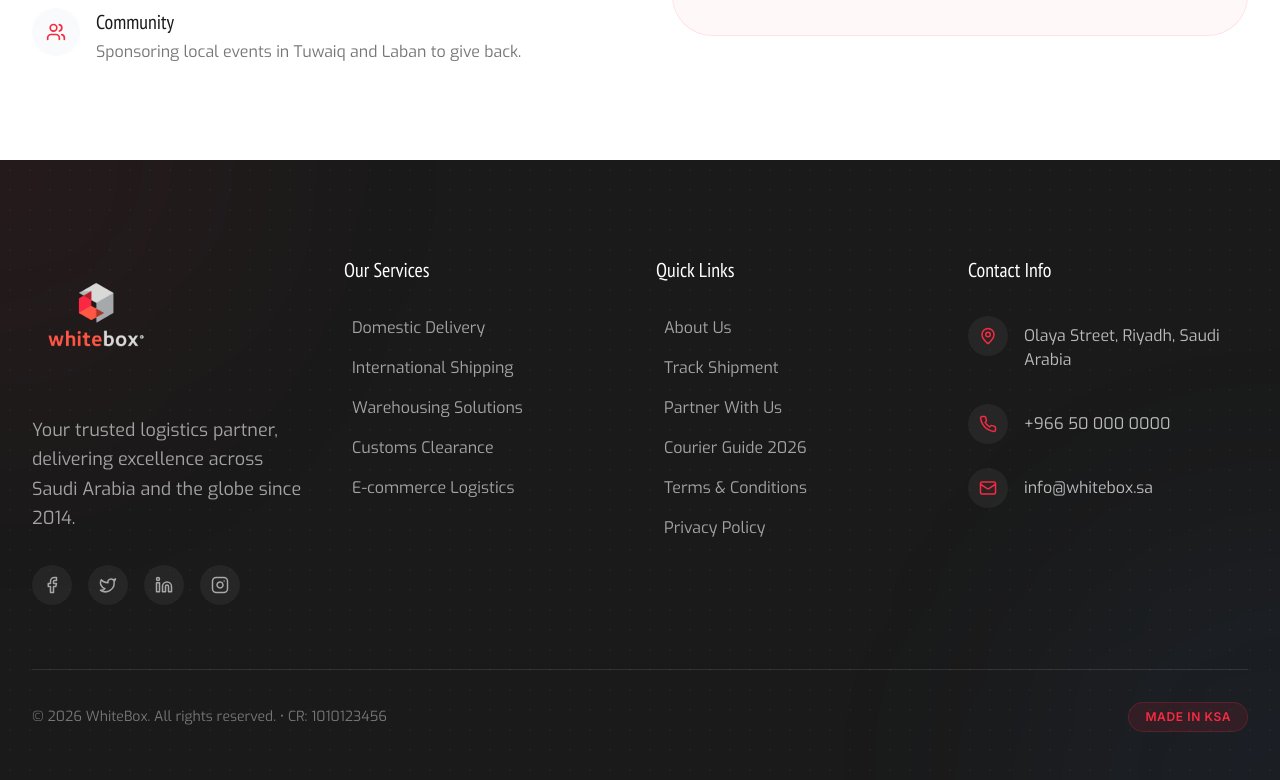
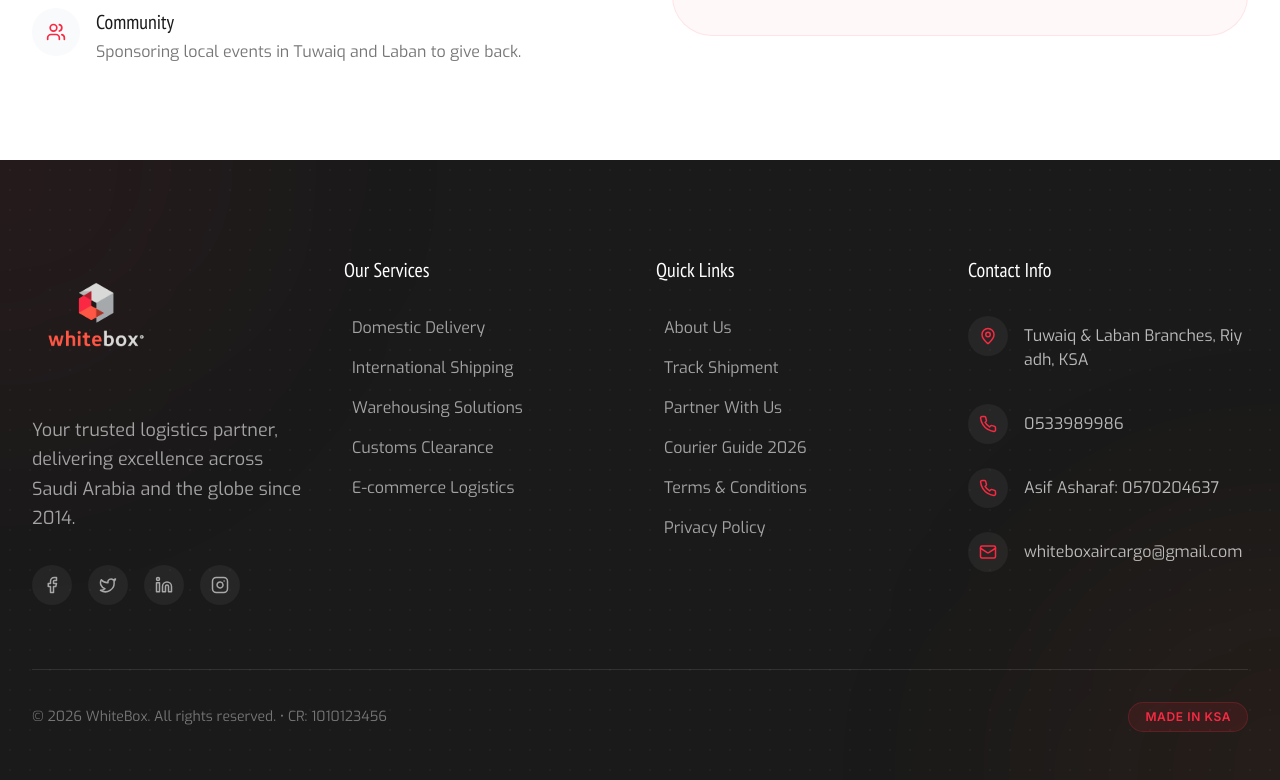
Before and after one commit to cth-devel/whitebox, a Next.js app: page /about in a window 1280 px wide. Shown: the part 3969-4749 px from the top of the page. Built offline with nearby package versions, Linux system fonts and the light colour scheme; a web font is replaced by a local one.

Commit message:
feat: Footer — real contact data, orange accent replaces blue decorative glow

```diff
--- a/components/Footer.tsx
+++ b/components/Footer.tsx
@@ -13,6 +13,7 @@
   Mail,
   ArrowRight
 } from "lucide-react";
+import { CONTACT } from "@/lib/data/contact";
 import RevealOnScroll from "./RevealOnScroll";
 
 const FOOTER_LINKS = {
@@ -32,9 +33,10 @@
     { label: "Privacy Policy", href: "/privacy" },
   ],
   contact: [
-    { icon: MapPin, text: "Olaya Street, Riyadh, Saudi Arabia" },
-    { icon: Phone, text: "+966 50 000 0000" },
-    { icon: Mail, text: "info@whitebox.sa" },
+    { icon: MapPin,  text: "Tuwaiq & Laban Branches, Riyadh, KSA",  href: undefined },
+    { icon: Phone,   text: CONTACT.mainPhone,                         href: `tel:${CONTACT.mainPhone}` },
+    { icon: Phone,   text: `${CONTACT.salesName}: ${CONTACT.salesPhone}`, href: `tel:${CONTACT.salesPhone}` },
+    { icon: Mail,    text: CONTACT.email,                             href: `mailto:${CONTACT.email}` },
   ]
 };
 
@@ -51,7 +53,7 @@
 
       {/* Background Decorative Elements */}
       <div className="absolute top-0 left-0 w-[500px] h-[500px] bg-primary/5 rounded-full blur-[120px] -translate-x-1/2 -translate-y-1/2 pointer-events-none" />
-      <div className="absolute bottom-0 right-0 w-[500px] h-[500px] bg-blue-500/5 rounded-full blur-[120px] translate-x-1/2 translate-y-1/2 pointer-events-none" />
+      <div className="absolute bottom-0 right-0 w-[500px] h-[500px] bg-accent/5 rounded-full blur-[120px] translate-x-1/2 translate-y-1/2 pointer-events-none" />
       <div className="absolute inset-0 bg-[radial-gradient(#fff_1px,transparent_1px)] [background-size:20px_20px] opacity-[0.03] pointer-events-none" />
 
       <div className="mx-auto max-w-7xl px-4 sm:px-6 lg:px-8 relative z-10">
@@ -136,14 +138,20 @@
               <ul className="space-y-6">
                 {FOOTER_LINKS.contact.map((item, idx) => {
                   const Icon = item.icon;
+                  const Tag = item.href ? "a" : "div";
                   return (
-                    <li key={idx} className="flex gap-4 group">
-                      <div className="w-10 h-10 rounded-full bg-white/5 flex items-center justify-center text-primary shrink-0 group-hover:bg-primary group-hover:text-white transition-all duration-300">
-                        <Icon size={18} />
-                      </div>
-                      <span className="text-white/70 font-exo group-hover:text-white transition-colors duration-300 py-2">
-                        {item.text}
-                      </span>
+                    <li key={idx}>
+                      <Tag
+                        {...(item.href ? { href: item.href } : {})}
+                        className="flex gap-4 group hover:no-underline"
+                      >
+                        <div className="w-10 h-10 rounded-full bg-white/5 flex items-center justify-center text-primary shrink-0 group-hover:bg-primary group-hover:text-white transition-all duration-300">
+                          <Icon size={18} aria-hidden />
+                        </div>
+                        <span className="text-white/70 font-exo group-hover:text-white transition-colors duration-300 py-2 break-all">
+                          {item.text}
+                        </span>
+                      </Tag>
                     </li>
                   );
                 })}
```
